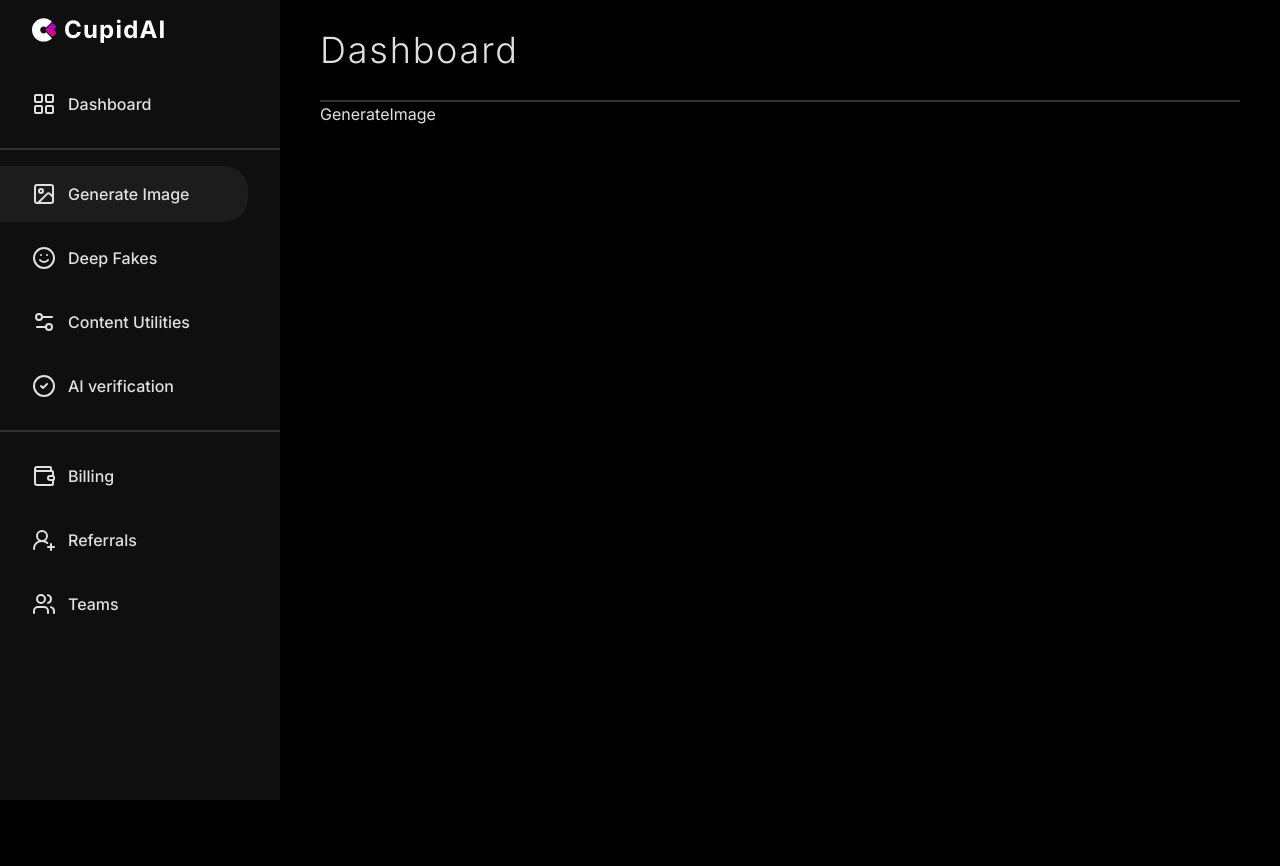
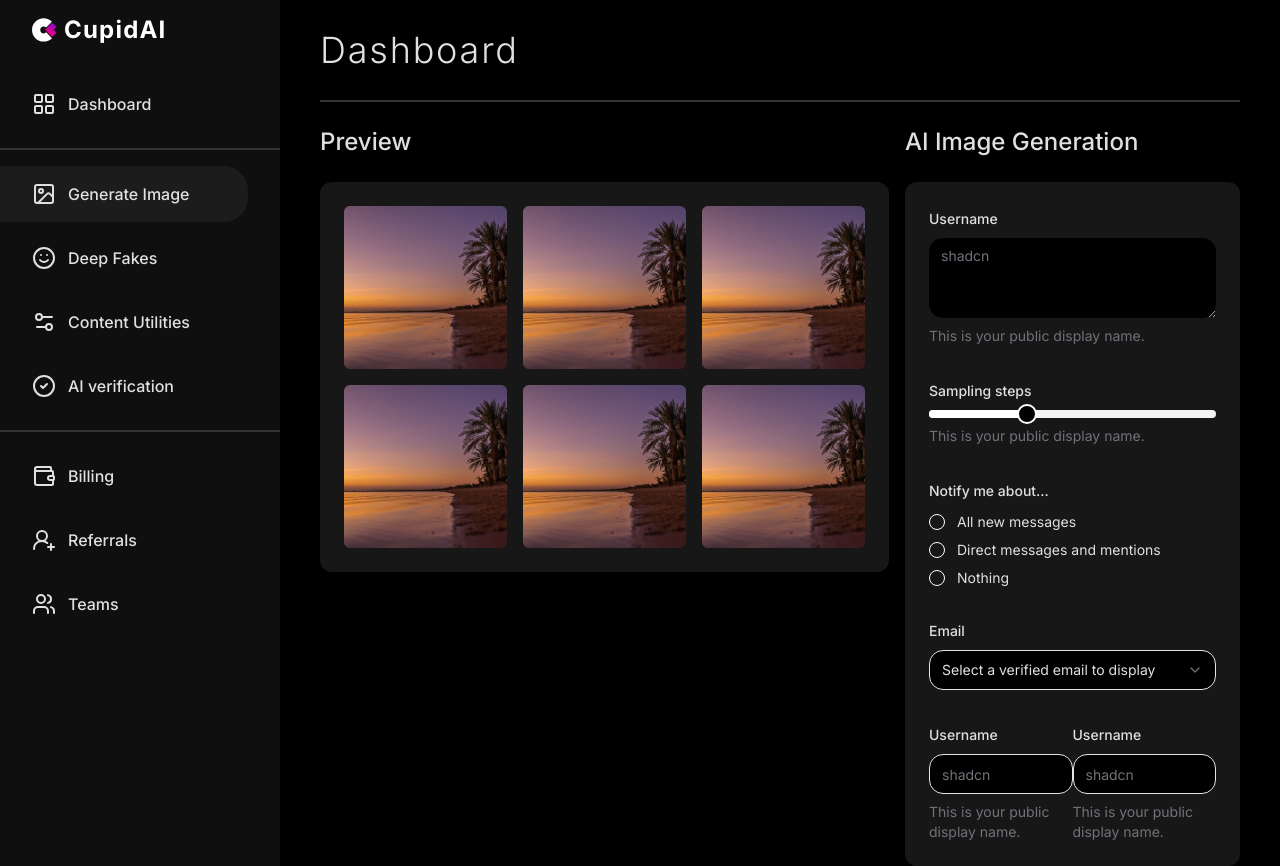
Before and after one commit to ra-kesh/Stupid-AI, a Next.js app: page /generate-image in a window 1280 px wide. Before the commit the page ends 800 px from the top, so only its background shows below. Built offline with nearby package versions, Linux system fonts and the light colour scheme.

Commit message:
feat:initial image generation form

```diff
--- /dev/null
+++ b/app/(dashboard)/generate-image/_component/ImageGenerationForm.tsx
@@ -0,0 +1,148 @@
+"use client"
+
+import React from "react"
+import { useForm } from "react-hook-form"
+
+import { Button } from "@/components/ui/button"
+import { Form, FormControl, FormDescription, FormField, FormItem, FormLabel, FormMessage } from "@/components/ui/form"
+import { Input } from "@/components/ui/input"
+import { RadioGroup, RadioGroupItem } from "@/components/ui/radio-group"
+import { Select, SelectContent, SelectItem, SelectTrigger, SelectValue } from "@/components/ui/select"
+import { Slider } from "@/components/ui/slider"
+import { Textarea } from "@/components/ui/textarea"
+
+const ImageGenerationForm = () => {
+  const form = useForm()
+  return (
+    <div className="grid grid-cols-subgrid">
+      <Form {...form}>
+        <form onSubmit={form.handleSubmit(() => {})} className="space-y-8">
+          <FormField
+            control={form.control}
+            name="username"
+            render={({ field }) => (
+              <FormItem className="col-span-2">
+                <FormLabel>Username</FormLabel>
+                <FormControl>
+                  <Textarea placeholder="shadcn" {...field} className="border-none" />
+                </FormControl>
+                <FormDescription>This is your public display name.</FormDescription>
+                <FormMessage />
+              </FormItem>
+            )}
+          />
+          <FormField
+            control={form.control}
+            name="username"
+            render={({ field }) => (
+              <FormItem className="lg:col-span-2">
+                <FormLabel>Sampling steps</FormLabel>
+                <FormControl>
+                  <Slider defaultValue={[33]} max={100} step={1} onChange={field.onChange} />
+                </FormControl>
+                <FormDescription>This is your public display name.</FormDescription>
+                <FormMessage />
+              </FormItem>
+            )}
+          />
+          <FormField
+            control={form.control}
+            name="type"
+            render={({ field }) => (
+              <FormItem className="space-y-3">
+                <FormLabel>Notify me about...</FormLabel>
+                <FormControl>
+                  <RadioGroup
+                    onValueChange={field.onChange}
+                    defaultValue={field.value}
+                    className="flex flex-col space-y-1"
+                  >
+                    <FormItem className="flex items-center space-x-3 space-y-0">
+                      <FormControl>
+                        <RadioGroupItem value="all" />
+                      </FormControl>
+                      <FormLabel className="font-normal">All new messages</FormLabel>
+                    </FormItem>
+                    <FormItem className="flex items-center space-x-3 space-y-0">
+                      <FormControl>
+                        <RadioGroupItem value="mentions" />
+                      </FormControl>
+                      <FormLabel className="font-normal">Direct messages and mentions</FormLabel>
+                    </FormItem>
+                    <FormItem className="flex items-center space-x-3 space-y-0">
+                      <FormControl>
+                        <RadioGroupItem value="none" />
+                      </FormControl>
+                      <FormLabel className="font-normal">Nothing</FormLabel>
+                    </FormItem>
+                  </RadioGroup>
+                </FormControl>
+                <FormMessage />
+              </FormItem>
+            )}
+          />
+          <FormField
+            control={form.control}
+            name="email"
+            render={({ field }) => (
+              <FormItem>
+                <FormLabel>Email</FormLabel>
+                <Select onValueChange={field.onChange} defaultValue={field.value}>
+                  <FormControl>
+                    <SelectTrigger>
+                      <SelectValue placeholder="Select a verified email to display" />
+                    </SelectTrigger>
+                  </FormControl>
+                  <SelectContent>
+                    <SelectItem value="m@example.com">m@example.com</SelectItem>
+                    <SelectItem value="m@google.com">m@google.com</SelectItem>
+                    <SelectItem value="m@support.com">m@support.com</SelectItem>
+                  </SelectContent>
+                </Select>
+                {/* <FormDescription>
+                You can manage email addresses in your{" "}
+                <Link href="/examples/forms">email settings</Link>.
+              </FormDescription> */}
+                <FormMessage />
+              </FormItem>
+            )}
+          />
+          <div className="flex flex-row">
+            <FormField
+              control={form.control}
+              name="username"
+              render={({ field }) => (
+                <FormItem className="w-1/2">
+                  <FormLabel>Username</FormLabel>
+                  <FormControl>
+                    <Input placeholder="shadcn" {...field} />
+                  </FormControl>
+                  <FormDescription>This is your public display name.</FormDescription>
+                  <FormMessage />
+                </FormItem>
+              )}
+            />
+            <FormField
+              control={form.control}
+              name="username"
+              render={({ field }) => (
+                <FormItem className="w-1/2">
+                  <FormLabel>Username</FormLabel>
+                  <FormControl>
+                    <Input placeholder="shadcn" {...field} />
+                  </FormControl>
+                  <FormDescription>This is your public display name.</FormDescription>
+                  <FormMessage />
+                </FormItem>
+              )}
+            />
+          </div>
+
+          {/* <Button type="submit">Submit</Button> */}
+        </form>
+      </Form>
+    </div>
+  )
+}
+
+export default ImageGenerationForm
--- a/app/(dashboard)/generate-image/page.tsx
+++ b/app/(dashboard)/generate-image/page.tsx
@@ -1,8 +1,36 @@
-import React from 'react'
+import React from "react"
+import Image from "next/image"
+
+import { Card, CardContent, CardHeader } from "@/components/ui/card"
+
+import ImageGenerationForm from "./_component/ImageGenerationForm"
+import imagegeneration from "/public/image_generation_v1.png"
 
 const GenerateImage = () => {
   return (
-    <div>GenerateImage</div>
+    <div className="grid grid-cols-1 gap-x-4 lg:grid-cols-8">
+      <Card className="bg-inherit  lg:col-span-5">
+        <CardHeader className="px-0 text-2xl font-medium">Preview</CardHeader>
+        <CardContent className="grid grid-cols-1 gap-4 rounded-xl bg-card p-6 lg:grid-cols-2 xl:grid-cols-3">
+          <Image src={imagegeneration} alt="generated image" className="lg:col-span-1" />
+
+          <Image src={imagegeneration} alt="generated image" className="lg:col-span-1" />
+
+          <Image src={imagegeneration} alt="generated image" className="lg:col-span-1" />
+          <Image src={imagegeneration} alt="generated image" className="lg:col-span-1" />
+
+          <Image src={imagegeneration} alt="generated image" className="lg:col-span-1" />
+
+          <Image src={imagegeneration} alt="generated image" className="lg:col-span-1" />
+        </CardContent>
+      </Card>
+      <Card className=" bg-inherit lg:col-span-3">
+        <CardHeader className="px-0 text-2xl font-medium">AI Image Generation</CardHeader>
+        <CardContent className=" gap-4 rounded-xl bg-card p-6 ">
+          <ImageGenerationForm />
+        </CardContent>
+      </Card>
+    </div>
   )
 }
 
```
Also changed, not shown: public/image_generation_v1.png (added).
